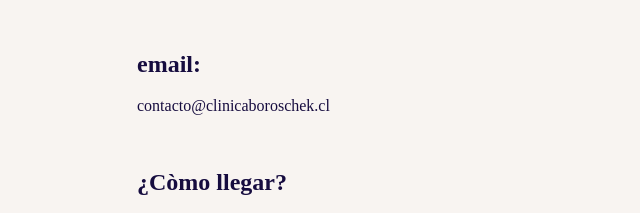
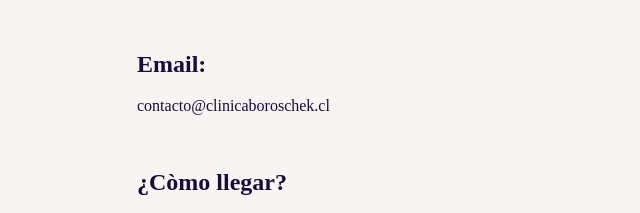
Before and after one commit to Mpt107/veterinaria, a plain HTML site: page contacto.html in a window 1280 px wide. Shown: the part 448-661 px from the top of the page, 0-640 px from the left. Drawn offline with Linux system fonts and the light colour scheme.

Commit message:
ortografia

```diff
--- a/contacto.html
+++ b/contacto.html
@@ -94,7 +94,7 @@
                        <h2> <strong>Telefono:</strong></h2>
                        <p>  (63) 221 1101</p>
                        <br>
-                       <h2> <strong>email:</strong></h2>
+                       <h2> <strong>Email:</strong></h2>
                        <p>  contacto@clinicaboroschek.cl</p>
                        <br>
 
```
